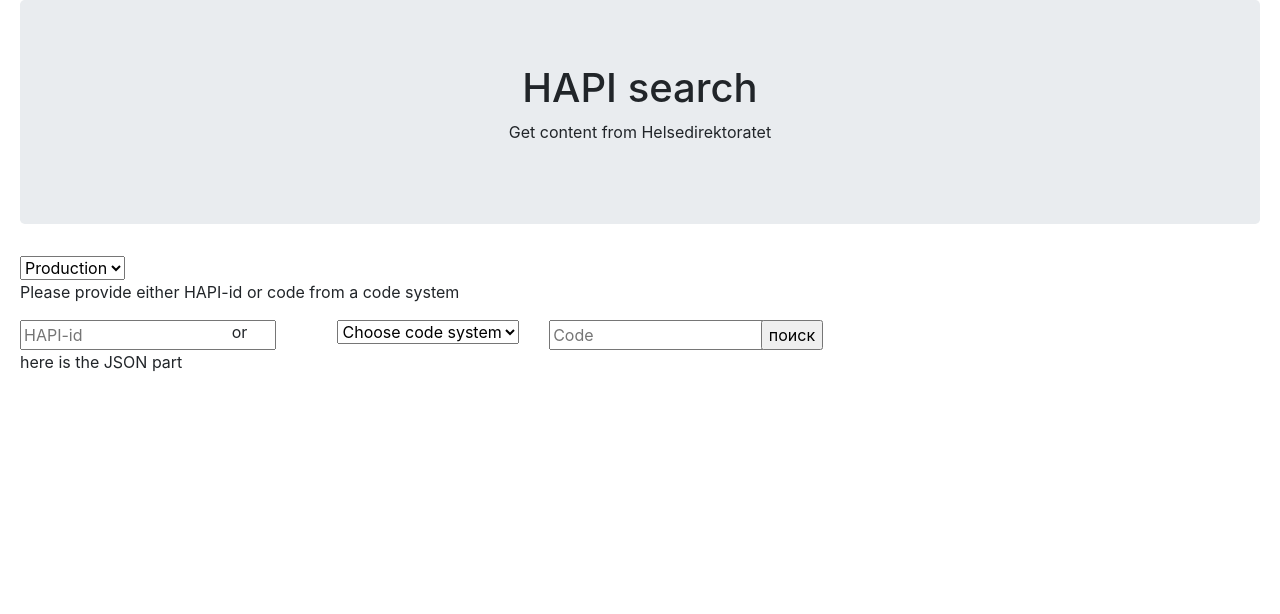
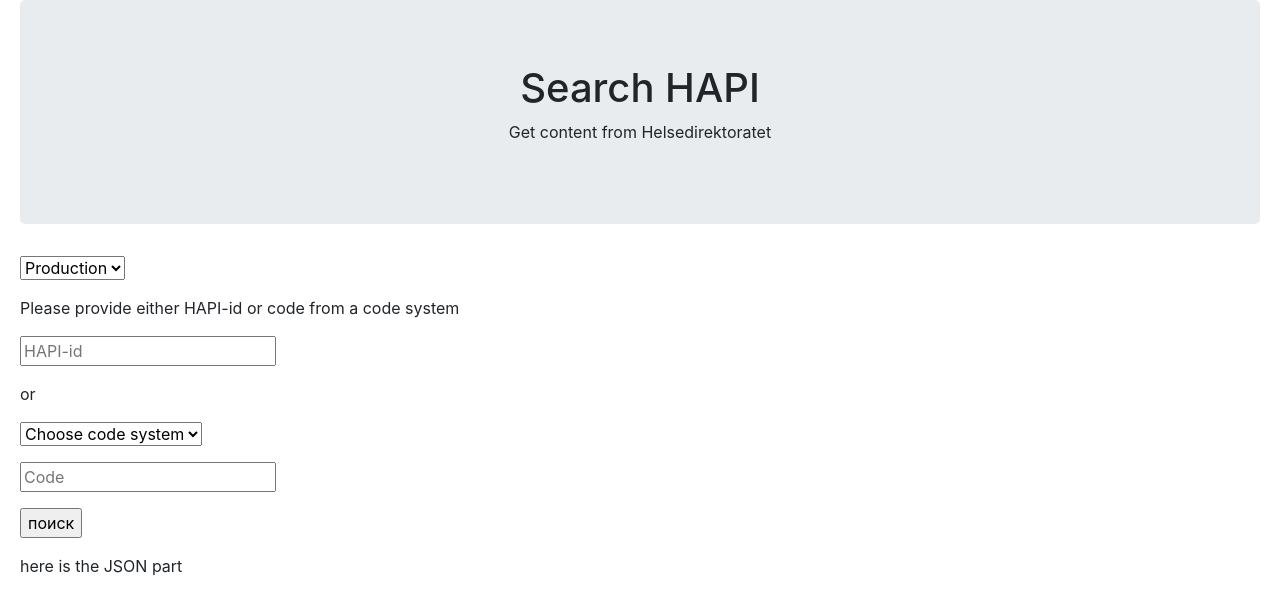
Before and after one commit to Conteir/HAPI, a React (Create React App) app: page / in a window 1280 px wide. Shown: the top 614 px of the page. Built offline with nearby package versions, Linux system fonts and the light colour scheme.

Commit message:
Basic styling

```diff
--- a/src/index.js
+++ b/src/index.js
@@ -268,13 +268,12 @@ class MyPage extends React.Component {
 
       <div>
         <div class="jumbotron text-center">
-  <h1>HAPI search</h1>
+  <h1>Search HAPI</h1>
   <p>Get content from Helsedirektoratet</p>
 </div>
 
         <form onSubmit={this.mySubmitHandler}>
-          <div class="row">
-            <div class="col">
+        <div class="form-group">
               <select name="enviroment" id="enviroment"
                 onChange={evt => this.ChangeHandlerEnviroment(evt)}
               >
@@ -285,15 +284,14 @@ class MyPage extends React.Component {
                 <option value="qa">QA</option>
 
               </select>
-            </div>
+
           </div>
 <div class="row">
 <div class="col">
           <p>Please provide either HAPI-id or code from a code system</p>
           </div>
           </div>
-          <div class="row">
-          <div class="col-sm-2">
+          <div class="form-group">
           <input
             id="id"
             type='text'
@@ -303,10 +301,10 @@ class MyPage extends React.Component {
             onChange={evt => this.myChangeHandler(evt)}
           />
 </div>
-<div class="col-sm-1">
+<div class="form-group">
           <span className="marginRight">or</span>
 </div>
-<div class="col-sm-2">
+<div class="form-group">
           <select name="codeSystem" id="codeSystem"
             onChange={evt => this.ChangeHandlerCodeSystem(evt)}
           >
@@ -317,7 +315,7 @@ class MyPage extends React.Component {
             <option value="SNOMED-CT">SNOMED-CT</option>
           </select>
 </div>
-<div class="col-sm-2">
+<div class="form-group">
           <input
             type='text'
             autoComplete="on"
@@ -327,13 +325,13 @@ class MyPage extends React.Component {
             onChange={evt => this.ChangeHandlerCode(evt)}
           />
 </div>
-<div class="col-sm-2">
+<div class="form-group">
           <input
             type='submit'
             value="поиск"
           />
           </div>
-          </div>
+
         </form>
 
 
```
